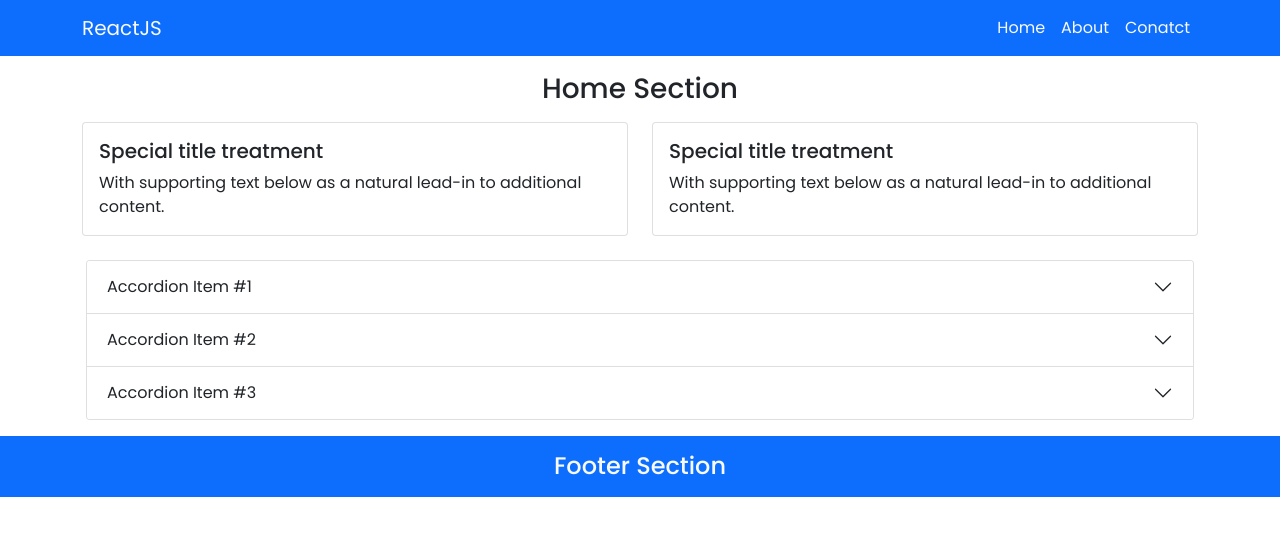
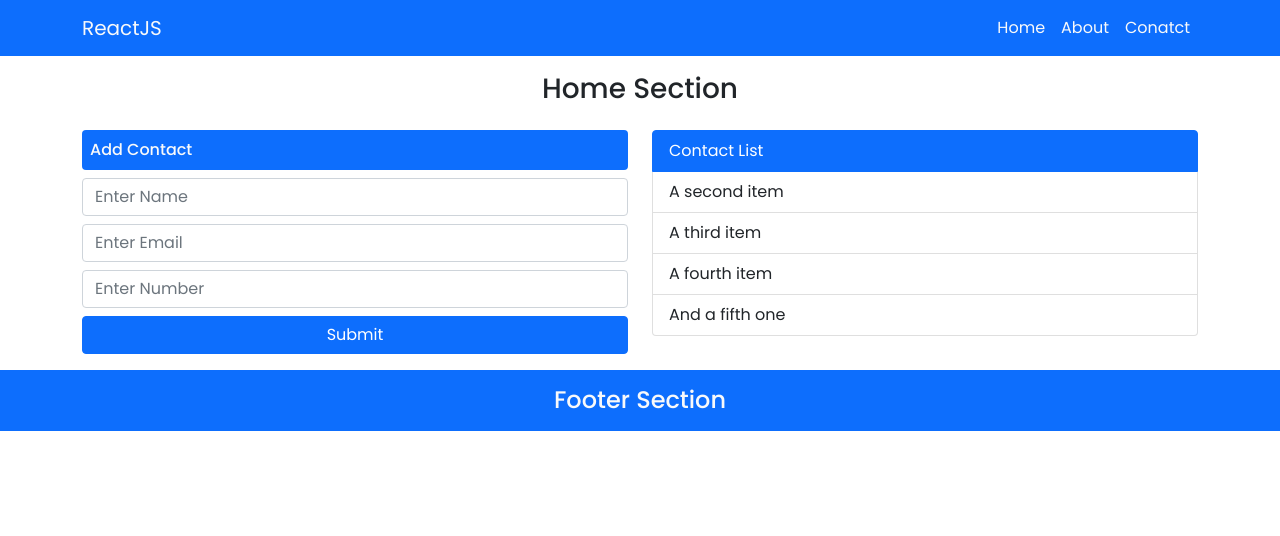
Before and after one commit to laksh11nov/react-practice, a React (Create React App) app: page / in a window 1280 px wide. Shown: the top 536 px of the page. Built offline with nearby package versions, Linux system fonts and the light colour scheme.

Commit message:
home section update

```diff
--- /dev/null
+++ b/src/components/AddContact.jsx
@@ -0,0 +1,47 @@
+import React from 'react'
+
+function AddContact() {
+  return (
+    <>
+      <form action="#">
+      <div className="mb-2 bg-primary p-2 rounded text-light">
+                  <span className='h6 '>Add Contact</span>
+                </div>
+              <div className="mb-2">
+                  <input
+                    type="text"
+                    className="form-control"
+                    id="name"
+                    placeholder="Enter Name"
+                    name="name"
+                  />
+                </div>
+                <div className="mb-2">
+                  <input
+                    type="email"
+                    className="form-control"
+                    id="email"
+                    placeholder="Enter Email"
+                    name="email"
+                  />
+                </div>
+                <div className="mb-2">
+                  <input
+                    type="number"
+                    className="form-control"
+                    id="number"
+                    placeholder="Enter Number"
+                    name="number"
+                  />
+                </div>
+                <div className="d-grid gap-2">
+                <button type="submit" className="btn btn-primary">
+                  Submit
+                </button>
+                </div>
+              </form>
+    </>
+  )
+}
+
+export default AddContact
--- /dev/null
+++ b/src/components/ContactList.jsx
@@ -0,0 +1,19 @@
+import React from "react";
+
+function ContactList() {
+  return (
+    <>
+      <ul className="list-group">
+        <li className="list-group-item active" aria-current="true">
+          Contact List
+        </li>
+        <li className="list-group-item">A second item</li>
+        <li className="list-group-item">A third item</li>
+        <li className="list-group-item">A fourth item</li>
+        <li className="list-group-item">And a fifth one</li>
+      </ul>
+    </>
+  );
+}
+
+export default ContactList;
--- a/src/screens/Home.jsx
+++ b/src/screens/Home.jsx
@@ -1,137 +1,19 @@
 import React from "react";
+import AddContact from "../components/AddContact";
+import ContactList from "../components/ContactList";
 
 function Home() {
   return (
     <>
-      <section>
+      <section className="home-section">
         <div className="container">
           <center className="h3 pt-3">Home Section</center>
           <div className="row">
-            <div className="col-md-12">
-              <div className="row">
-                <div className="col-sm-6 my-2">
-                  <div className="card">
-                    <div className="card-body">
-                      <h5 className="card-title">Special title treatment</h5>
-                      <p className="card-text">
-                        With supporting text below as a natural lead-in to
-                        additional content.
-                      </p>
-                    </div>
-                  </div>
-                </div>
-                <div className="col-sm-6 my-2">
-                  <div className="card">
-                    <div className="card-body">
-                      <h5 className="card-title">Special title treatment</h5>
-                      <p className="card-text">
-                        With supporting text below as a natural lead-in to
-                        additional content.
-                      </p>
-                    </div>
-                  </div>
-                </div>
-              </div>
+            <div className="col-md-6 my-3">
+              <AddContact/>
             </div>
-            <div className="col-md-12 p-3">
-              <div className="accordion" id="accordionExample">
-                <div className="accordion-item">
-                  <h2 className="accordion-header" id="headingOne">
-                    <button
-                      className="accordion-button collapsed"
-                      type="button"
-                      data-bs-toggle="collapse"
-                      data-bs-target="#collapseOne"
-                      aria-expanded="false"
-                      aria-controls="collapseOne"
-                    >
-                      Accordion Item #1
-                    </button>
-                  </h2>
-                  <div
-                    id="collapseOne"
-                    className="accordion-collapse collapse"
-                    aria-labelledby="headingOne"
-                    data-bs-parent="#accordionExample"
-                  >
-                    <div className="accordion-body">
-                      <strong>This is the first item's accordion body.</strong>{" "}
-                      It is shown by default, until the collapse plugin adds the
-                      appropriate classes that we use to style each element.
-                      These classes control the overall appearance, as well as
-                      the showing and hiding via CSS transitions. You can modify
-                      any of this with custom CSS or overriding our default
-                      variables. It's also worth noting that just about any HTML
-                      can go within the <code>.accordion-body</code>, though the
-                      transition does limit overflow.
-                    </div>
-                  </div>
-                </div>
-                <div className="accordion-item">
-                  <h2 className="accordion-header" id="headingTwo">
-                    <button
-                      className="accordion-button collapsed"
-                      type="button"
-                      data-bs-toggle="collapse"
-                      data-bs-target="#collapseTwo"
-                      aria-expanded="false"
-                      aria-controls="collapseTwo"
-                    >
-                      Accordion Item #2
-                    </button>
-                  </h2>
-                  <div
-                    id="collapseTwo"
-                    className="accordion-collapse collapse"
-                    aria-labelledby="headingTwo"
-                    data-bs-parent="#accordionExample"
-                  >
-                    <div className="accordion-body">
-                      <strong>This is the second item's accordion body.</strong>{" "}
-                      It is hidden by default, until the collapse plugin adds
-                      the appropriate classes that we use to style each element.
-                      These classes control the overall appearance, as well as
-                      the showing and hiding via CSS transitions. You can modify
-                      any of this with custom CSS or overriding our default
-                      variables. It's also worth noting that just about any HTML
-                      can go within the <code>.accordion-body</code>, though the
-                      transition does limit overflow.
-                    </div>
-                  </div>
-                </div>
-                <div className="accordion-item">
-                  <h2 className="accordion-header" id="headingThree">
-                    <button
-                      className="accordion-button collapsed"
-                      type="button"
-                      data-bs-toggle="collapse"
-                      data-bs-target="#collapseThree"
-                      aria-expanded="false"
-                      aria-controls="collapseThree"
-                    >
-                      Accordion Item #3
-                    </button>
-                  </h2>
-                  <div
-                    id="collapseThree"
-                    className="accordion-collapse collapse"
-                    aria-labelledby="headingThree"
-                    data-bs-parent="#accordionExample"
-                  >
-                    <div className="accordion-body">
-                      <strong>This is the third item's accordion body.</strong>{" "}
-                      It is hidden by default, until the collapse plugin adds
-                      the appropriate classes that we use to style each element.
-                      These classes control the overall appearance, as well as
-                      the showing and hiding via CSS transitions. You can modify
-                      any of this with custom CSS or overriding our default
-                      variables. It's also worth noting that just about any HTML
-                      can go within the <code>.accordion-body</code>, though the
-                      transition does limit overflow.
-                    </div>
-                  </div>
-                </div>
-              </div>
+            <div className="col-md-6 my-3">
+              <ContactList/>
             </div>
           </div>
         </div>
```
